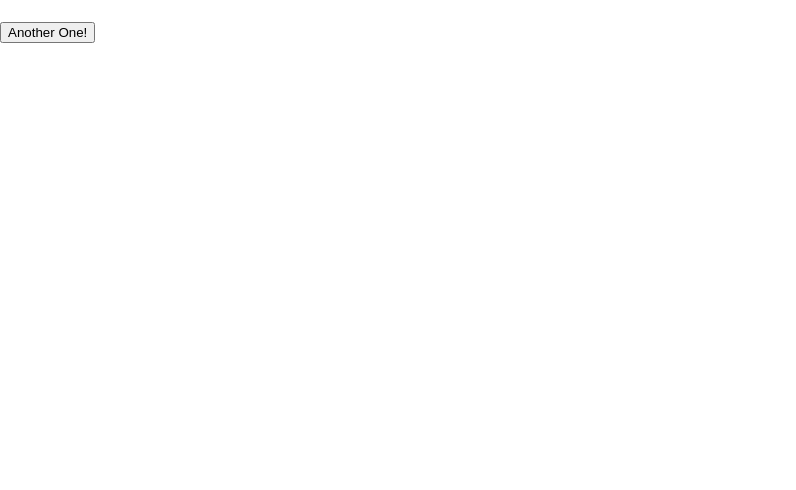
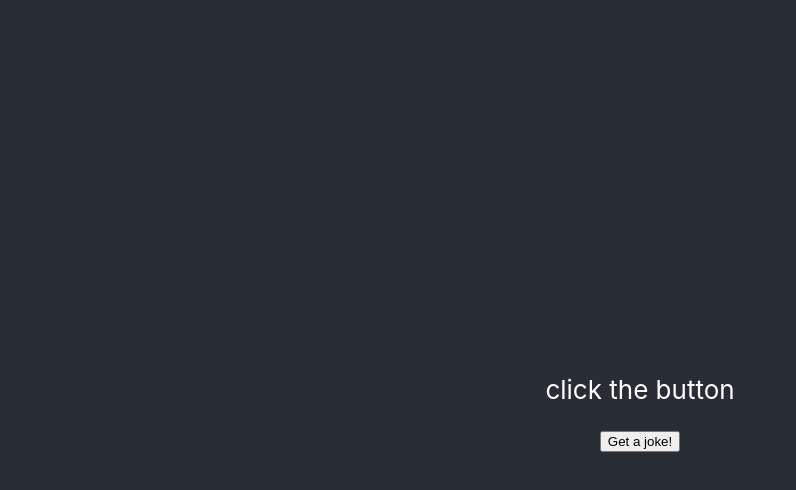
Before and after one commit to randydaniel/dadjoke.us, a React (Create React App) app: page / in a window 1280 px wide. Shown: the top 490 px of the page, without its empty margins (0-796 px from the left). Built offline with nearby package versions, Linux system fonts and the light colour scheme; no server answers.

Commit message:
:rocket: icanhazdadjoke integration.

```diff
--- a/package.json
+++ b/package.json
@@ -14,7 +14,7 @@
     "serialize-javascript": "^2.1.2"
   },
   "scripts": {
-    "start": "react-scripts start",
+    "start": "PORT=3006 react-scripts start",
     "build": "react-scripts build",
     "test": "react-scripts test",
     "eject": "react-scripts eject"
--- a/src/components/Card.js
+++ b/src/components/Card.js
@@ -1,26 +1,21 @@
-import React, { useEffect, useState } from 'react'
-import Axios from 'axios';
+import React from 'react'
 
 function Card() {
 
-  const [joke, setJoke] = useState("")
-  const [fetch, setFetch] = useState(false)
-
-  useEffect(() => {
-    const fetchData = async () => {
-      const result = await Axios("https://us-central1-dadsofunny.cloudfunctions.net/DadJokes/random/type/general")
-    //  console.log(result.data)
-    setJoke(`${result.data[0].setup} ${result.data[0].punchline}`)
-    }
-    fetchData()
-  }, [fetch])
+  const [msg, setMsg] = React.useState("click the button")
+  const handler = () =>
+    fetch("/.netlify/functions/node-fetch", { headers: { accept: "Accept: application/json" } })
+      .then((x) => x.json())
+      .then(({ msg }) => setMsg(msg))
 
   return (
-    <div>
-      <h1>{joke}</h1>
-      <button onClick={() => setFetch(!fetch)}>Another One!</button>
+    <div className="App">
+      <header className="App-header">
+        <p>{msg}</p>
+        <button onClick={handler}>Get a joke!</button>
+      </header>
     </div>
-  );
+  )
 }
 
 export default Card
```
Also changed, not shown: 2 other files (tests, documents, lock files or other folders).
